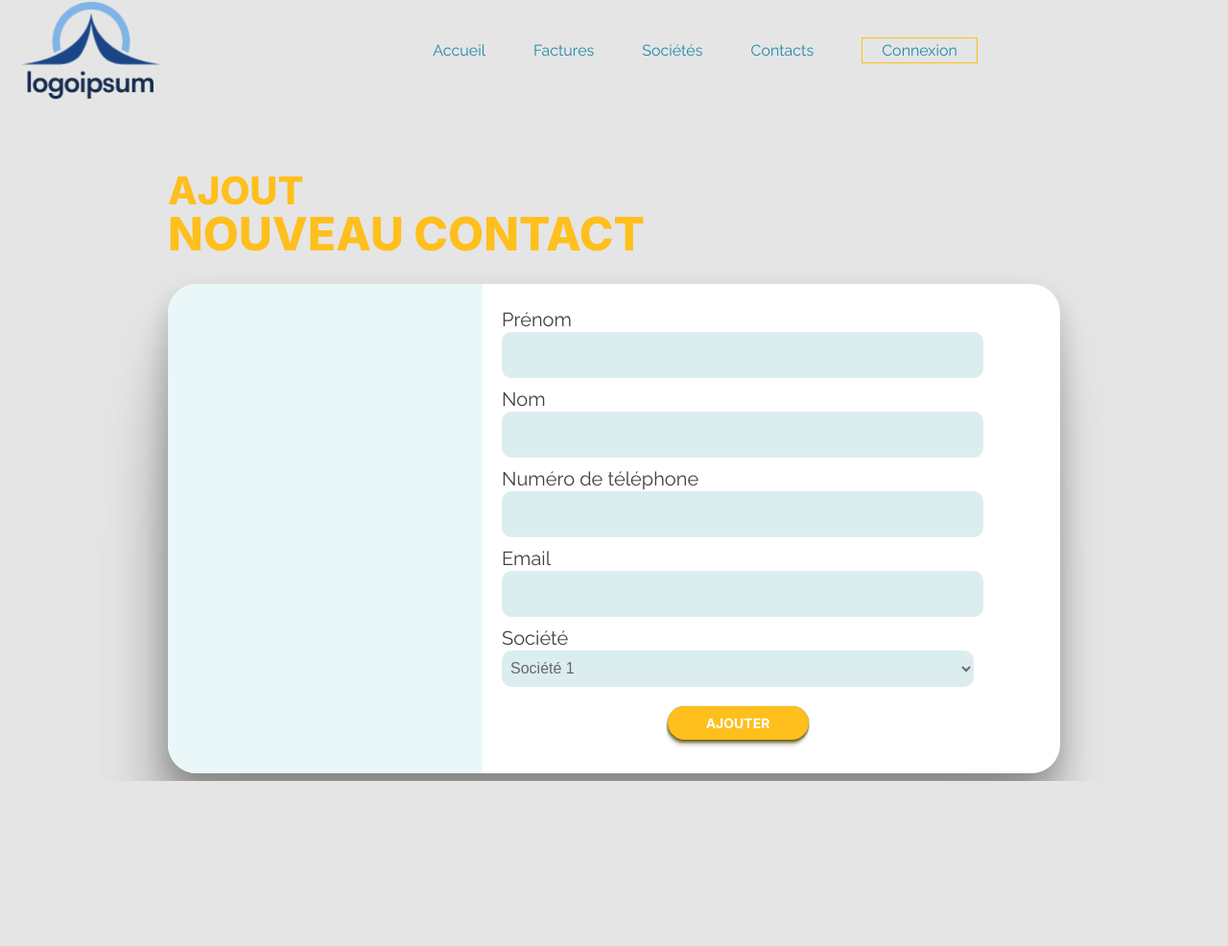
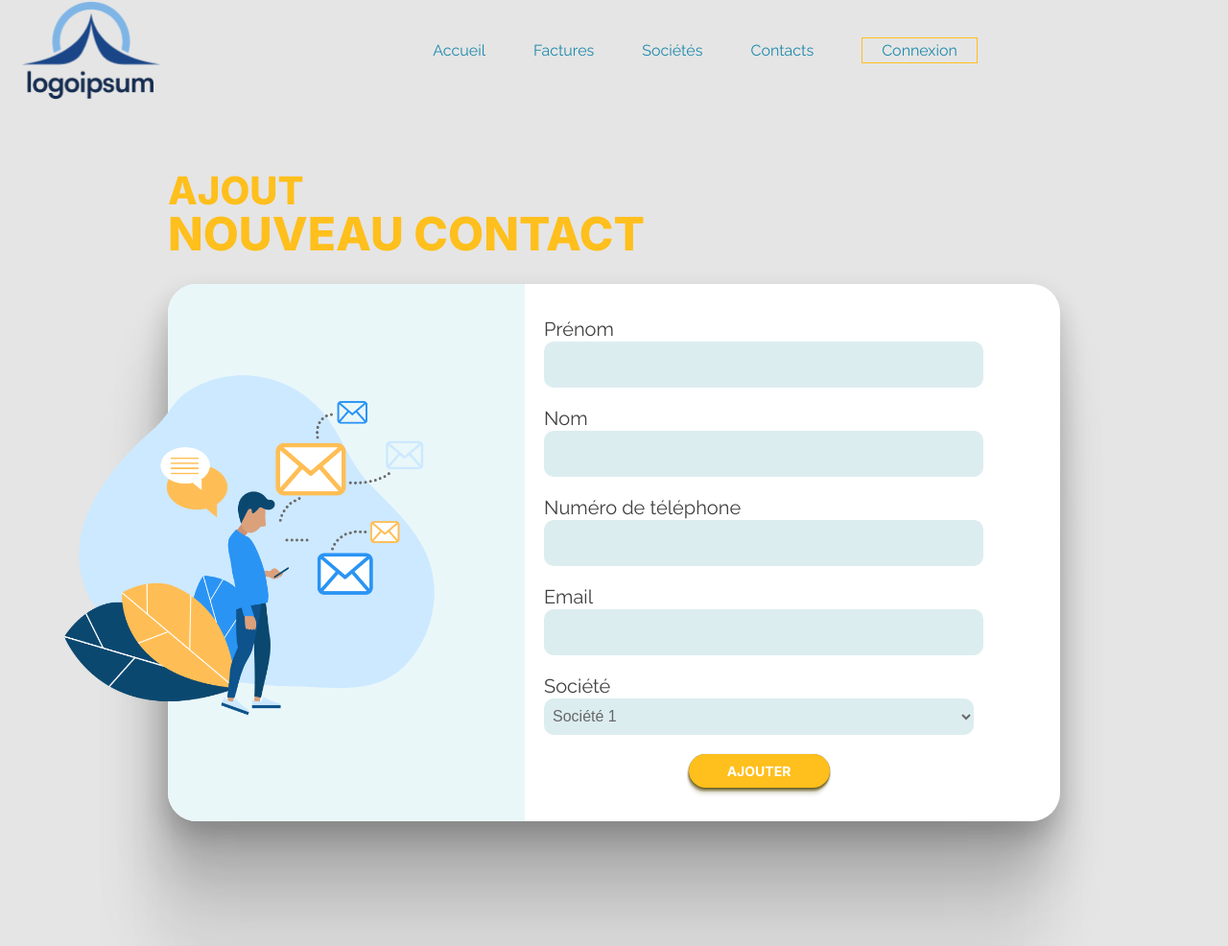
Before and after one commit to Alex-B9/Cogip_Challenge, a PHP site: template views/contact_new.php in a window 1280 px wide. Shown: the part 26-1012 px from the top of the page at 96% size. Before the commit the page ends 840 px from the top, so only its background shows below. Run offline with PHP 8.4, Linux system fonts and the light colour scheme; the template is opened without the code that fills it, so the values that code supplies are empty.

Commit message:
add image in form + add transition on submit button

```diff
--- a/public/styles/pages/contactNew/contactNew.css
+++ b/public/styles/pages/contactNew/contactNew.css
@@ -42,10 +42,11 @@ header .navbarContainer .linksContainer ul li a {
 }
 
 body {
-  background-color: #E5E5E5;
+  background: #E5E5E5;
   font-family: "Raleway", sans-serif;
   margin-left: 20px;
   margin-right: 20px;
+  margin-bottom: 130px;
   line-height: 5px;
 }
 body .titleContainer {
@@ -84,6 +85,13 @@ body .addContainer .addImg {
   background-color: #EAF7F9;
   border-top-left-radius: 30px;
   border-bottom-left-radius: 30px;
+  display: flex;
+  justify-content: center;
+  align-items: center;
+}
+body .addContainer .addImg img {
+  height: 400px;
+  transform: translateX(-25%);
 }
 body .addContainer .addForm {
   margin: 35px 90px 35px 20px;
@@ -101,8 +109,9 @@ body .addContainer .addForm .formItem label {
   font-weight: 400;
   font-size: 20px;
   color: #414141;
+  margin-top: 10px;
 }
-body .addContainer .addForm .formItem input, body .addContainer .addForm .formItem select {
+body .addContainer .addForm .formItem input, body .addContainer .addForm .formItem select, body .addContainer .addForm .formItem option {
   width: 100%;
   height: 38px;
   padding: 5px;
@@ -127,6 +136,11 @@ body .addContainer .addForm .formItem button {
   font-weight: 700;
   font-size: 14px;
   color: #FFFFFF;
+  cursor: pointer;
+  transition: transform 0.1s linear;
+}
+body .addContainer .addForm .formItem button:hover {
+  transform: scale(0.9);
 }
 
 /*# sourceMappingURL=contactNew.css.map */
--- a/sass/pages/mainContactNew.scss
+++ b/sass/pages/mainContactNew.scss
@@ -7,10 +7,11 @@
 // font-family: 'Inter', sans-serif;
 
 body {
-    background-color: #E5E5E5;
+    background: #E5E5E5;
     font-family: 'Raleway', sans-serif;
     margin-left: 20px;
     margin-right: 20px;
+    margin-bottom: 130px;
     line-height: 5px;
     .titleContainer {
         margin-top: 90px;
@@ -47,6 +48,13 @@ body {
             background-color: #EAF7F9;
             border-top-left-radius: 30px;
             border-bottom-left-radius: 30px;
+            display: flex;
+            justify-content: center;
+            align-items: center;
+            img {
+                height: 400px;
+                transform: translateX(-25%);
+            }
         }
         .addForm {
             margin: 35px 90px 35px 20px;
@@ -62,8 +70,9 @@ body {
                     font-weight: 400;
                     font-size: 20px;
                     color: #414141;
+                    margin-top: 10px;
                 }
-                input, select {
+                input, select, option {
                     width: 100%;
                     height: 38px;
                     padding: 5px;
@@ -88,6 +97,11 @@ body {
                     font-weight: 700;
                     font-size: 14px;
                     color: #FFFFFF;
+                    cursor: pointer;
+                    transition: transform 0.1s linear ;
+                    &:hover {
+                        transform: scale(0.9);
+                    }
                 }
             }
         }
--- a/views/contact_new.php
+++ b/views/contact_new.php
@@ -11,7 +11,7 @@ require "views/components/navigation.php";
         <h2>Nouveau contact</h2>
     </div>
     <div class="addContainer">
-        <div class="addImg"></div>
+        <div class="addImg"><img src="../../public/assets/email.png" alt=""></div>
         <form class="addForm" action="">
             <div class="formItem">
                 <label for="lastname">Prénom</label>
```
Also changed, not shown: public/assets/Vector1.svg (renamed from public/assets/Vector 1.svg), 1 other file.
